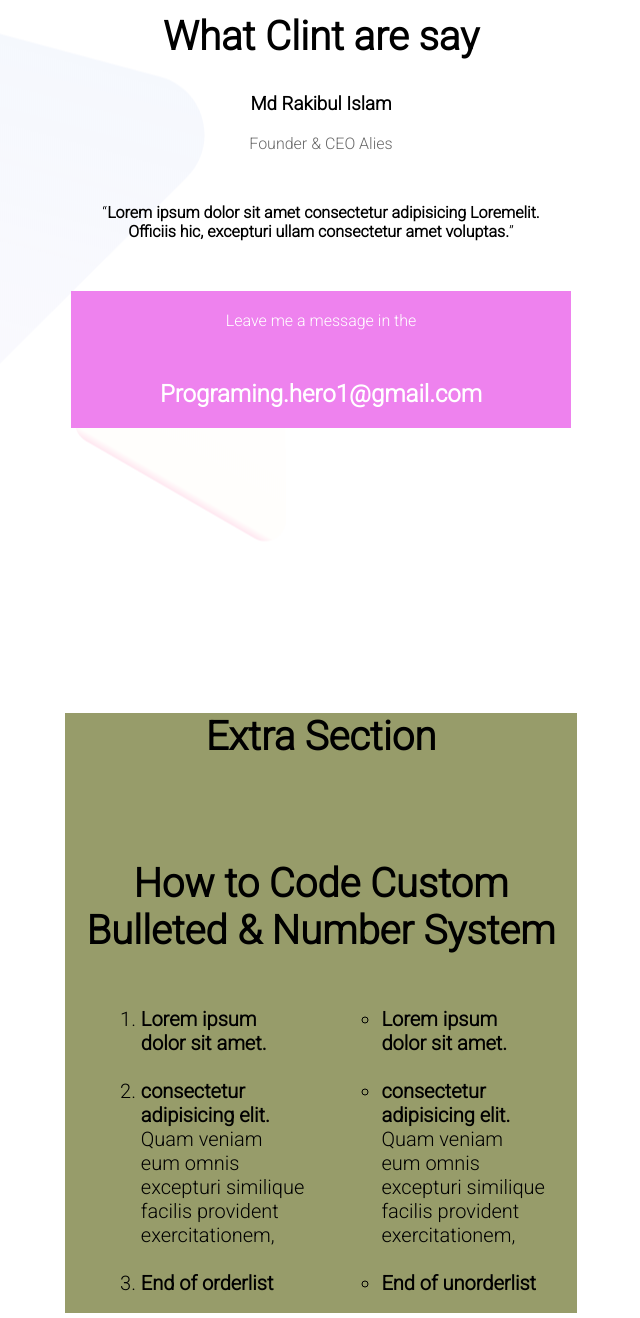
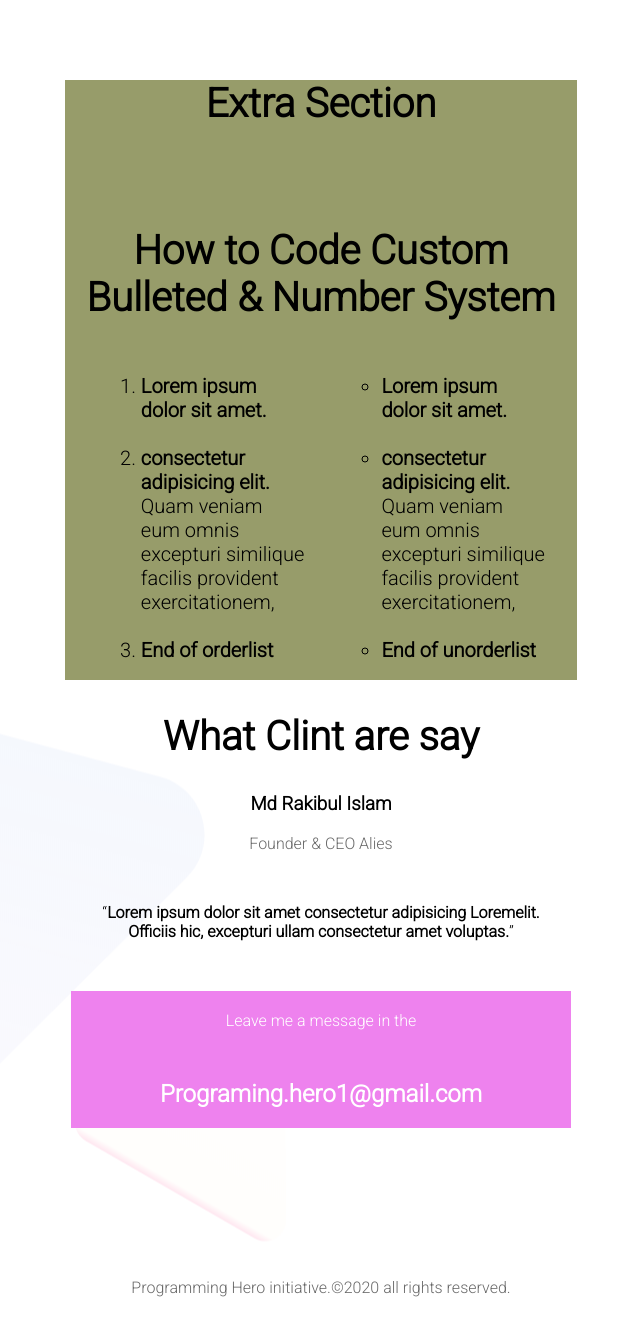
Before and after one commit to Rakib-20/personal-website, a plain HTML site: page index.html in a window 1280 px wide. Shown: the part 1920-3238 px from the top of the page, without its empty margins (319-959 px from the left). Drawn offline with Linux system fonts and the light colour scheme.

Commit message:
My first personal website

```diff
--- a/index.html
+++ b/index.html
@@ -41,18 +41,6 @@
             <img src="latest-work/work-3.jpg" alt="">
         </div>
     </section>
-    <section class="clint">
-            <h1 class="foot">What Clint are say</h1>
-            <h3>Md Rakibul Islam</h3>
-            <p>Founder & CEO Alies</p>
-            <div class="first-part">
-                <q><b>Lorem ipsum dolor sit amet consectetur adipisicing Loremelit.<br> Officiis hic, excepturi ullam consectetur amet voluptas.</b></q>
-            </div>
-        <div class="bottom">
-            <p>Leave me a message in the</p>
-            <h2>Programing.hero1@gmail.com</h2>
-        </div>
-    </section>
     <section class="Extra-section">
         <h1 class="extra">Extra Section</h1>
         <h2 class="extra">How to Code Custom <br>
@@ -74,7 +62,19 @@
         </div>
     </section>
     <section class="footer">
+        <h1 class="foot">What Clint are say</h1>
+        <h3>Md Rakibul Islam</h3>
+        <p>Founder & CEO Alies</p>
+        <div class="first-part">
+            <q><b>Lorem ipsum dolor sit amet consectetur adipisicing Loremelit.<br> Officiis hic, excepturi ullam consectetur amet voluptas.</b></q>
+        </div>
+    <div class="bottom">
+        <p>Leave me a message in the</p>
+        <h2>Programing.hero1@gmail.com</h2>
+    </div>
+    <div class="right">
         <p>Programming Hero initiative.©2020 all rights reserved.</p>
-    </section>
+    </div>
+</section>
 </body>
 </html>
--- a/style.css
+++ b/style.css
@@ -64,7 +64,7 @@ section{
     background-repeat: no-repeat;
     background-position: right;
 }
-.clint{
+.footer{
     text-align: center;
     background-image: url("images/footer-bg.png");
     background-repeat: no-repeat;
@@ -89,9 +89,8 @@ section{
 .first-part{
     margin-bottom: 50px;
 }
-.footer{
+.right{
     margin-top: 150px;
-    text-align: center;
 }
 .extra{
     text-align: center;
```
